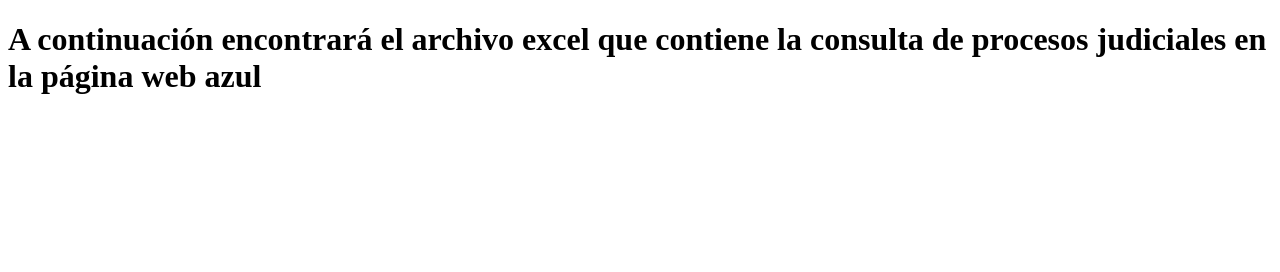
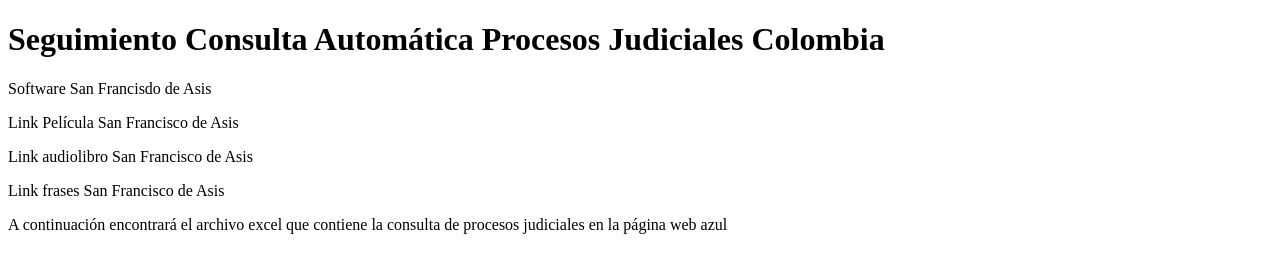
Before and after one commit to juancarlosrrb/consulta_automatica_procesos_judiciales, a plain HTML site: page site/index.html in a window 1280 px wide. Drawn offline with Linux system fonts and the light colour scheme.

Commit message:
Agregar contenido san francisco de asis

```diff
--- a/site/index.html
+++ b/site/index.html
@@ -1,9 +1,15 @@
 <!DOCTYPE html>
-<html>
+<html lang="es">
 <head>
+	<meta charset="utf-8">
 	<title>Seguimiento Consulta Automática Procesos Judiciales Colombia</title>
 </head>
 <body>
-<h1>A continuación encontrará el archivo excel que contiene la consulta de procesos judiciales en la página web azul</h1>
+<h1>Seguimiento Consulta Automática Procesos Judiciales Colombia</h1>
+<p>Software San Francisdo de Asis</p>
+<p>Link Película San Francisco de Asis</p>
+<p>Link audiolibro San Francisco de Asis</p>
+<p>Link frases San Francisco de Asis</p>
+<p>A continuación encontrará el archivo excel que contiene la consulta de procesos judiciales en la página web azul</p>
 </body>
 </html>
```
